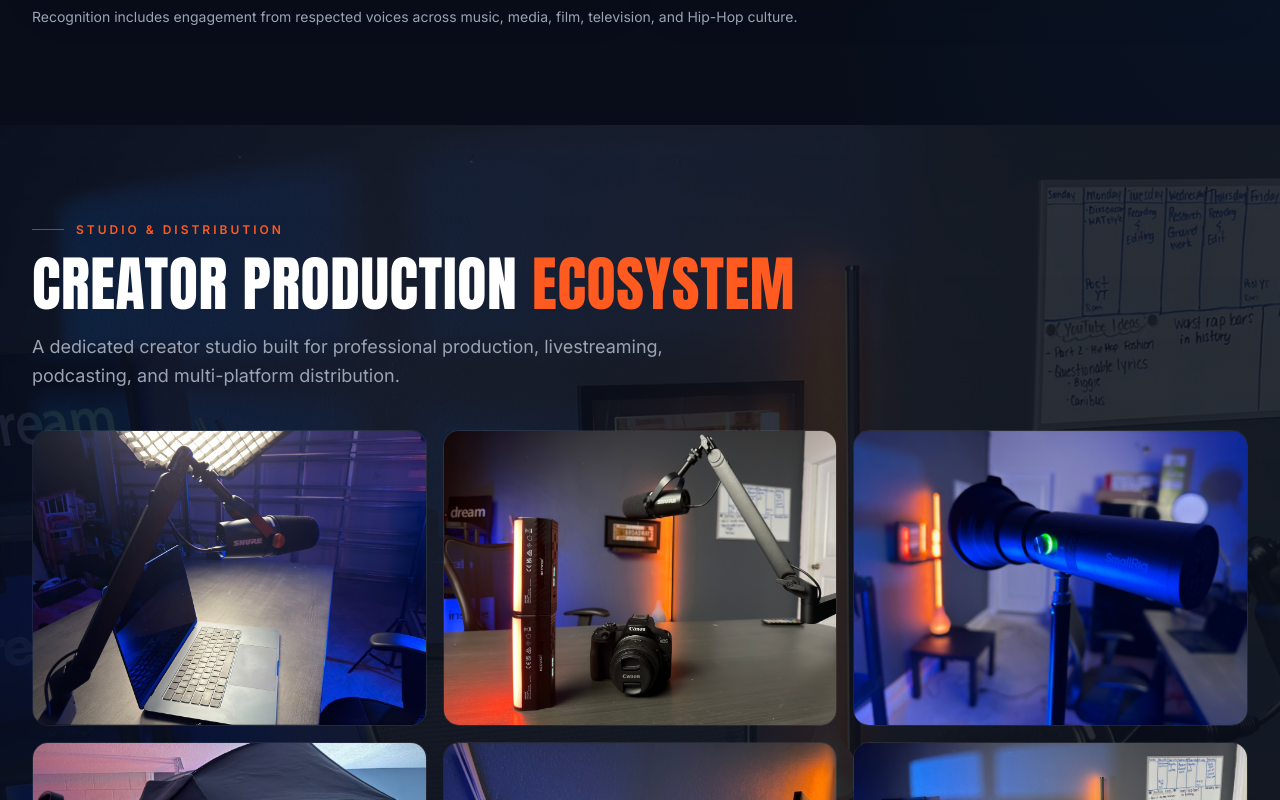
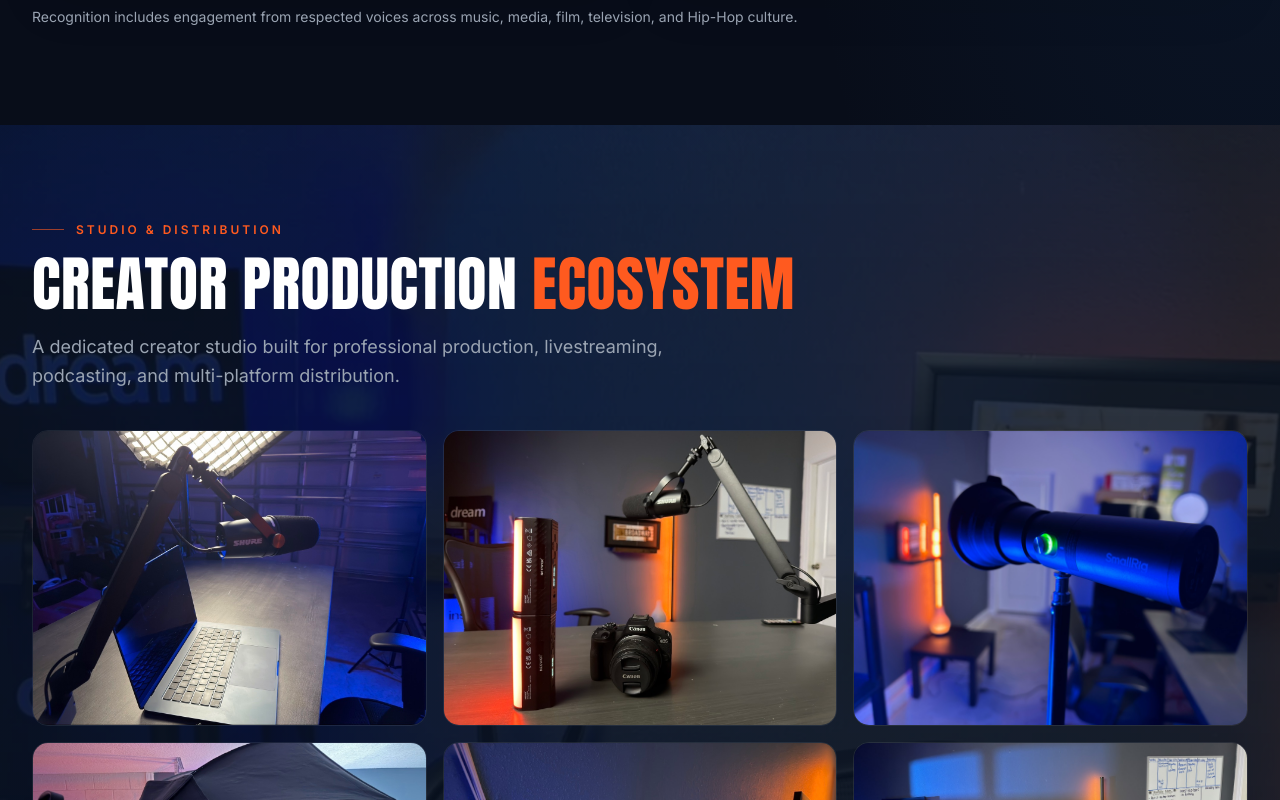
Before and after one commit to BroadwaytheLyricist/bway-site, a Next.js app: page /media-kit in a window 1280 px wide. Shown: the part 6640-7440 px from the top of the page. Built offline with nearby package versions, Linux system fonts and the light colour scheme; no server answers.

Commit message:
Use clean studio photo behind Media Kit equipment section

```diff
--- a/src/app/globals.css
+++ b/src/app/globals.css
@@ -172,8 +172,8 @@ body {
 }
 
 .media-kit-ecosystem-stage {
-  background: linear-gradient(180deg, rgba(9, 15, 27, 0.83), rgba(9, 15, 27, 0.91)),
-    url('/images/media-kit/studio/production-workspace.jpg') center center / cover no-repeat;
+  background: linear-gradient(180deg, rgba(9, 18, 34, 0.81), rgba(9, 18, 34, 0.9)),
+    url('/images/media-kit/studio/clean-studio.webp') center center / cover no-repeat;
 }
 
 .media-kit-partnership-stage {
```
Also changed, not shown: public/images/media-kit/studio/clean-studio.webp (added).
